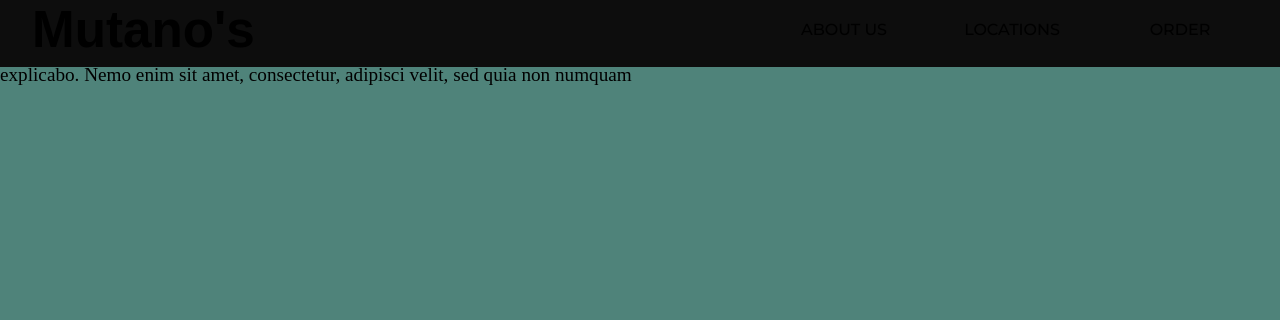
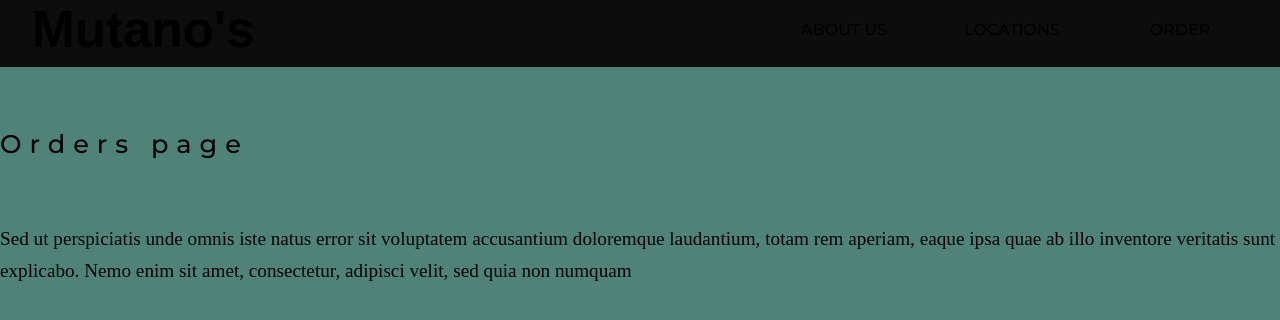
Before and after one commit to pappitito/mutano-s-landing-page, a Next.js app: page /order in a window 1280 px wide. Shown: the top 320 px of the page. Built offline with nearby package versions, Linux system fonts and the light colour scheme; a web font is replaced by a local one.

Commit message:
Update globals.css

```diff
--- a/src/styles/globals.css
+++ b/src/styles/globals.css
@@ -135,6 +135,15 @@ a {
   font-weight: 500;
   margin-bottom: 4rem;
   margin-top: 4rem;
+
+}
+.motdLabel2{
+  font-family: 'Montserrat';
+  letter-spacing: 0.5rem;
+  font-size: 1.6rem;
+  font-weight: 500;
+  margin-bottom: 4rem;
+  margin-top: 8rem;
 
 }
 .theMeal{
```
